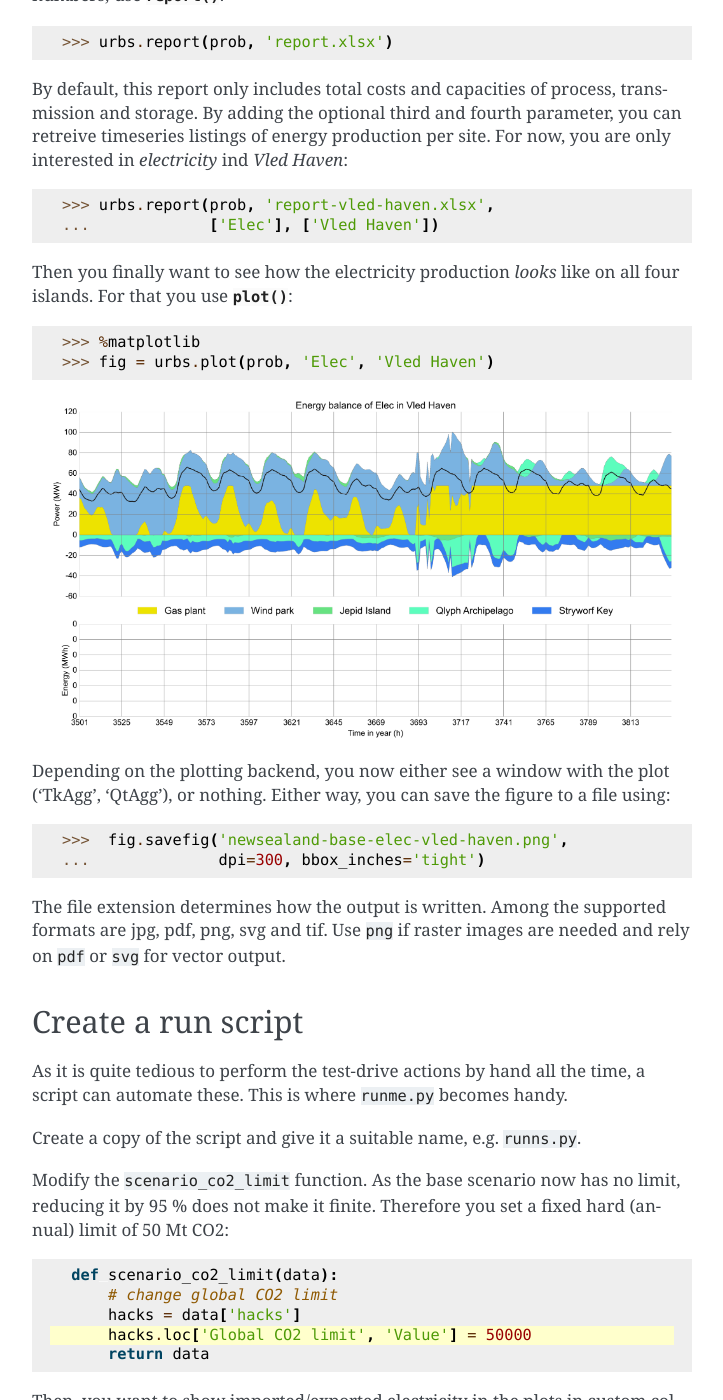
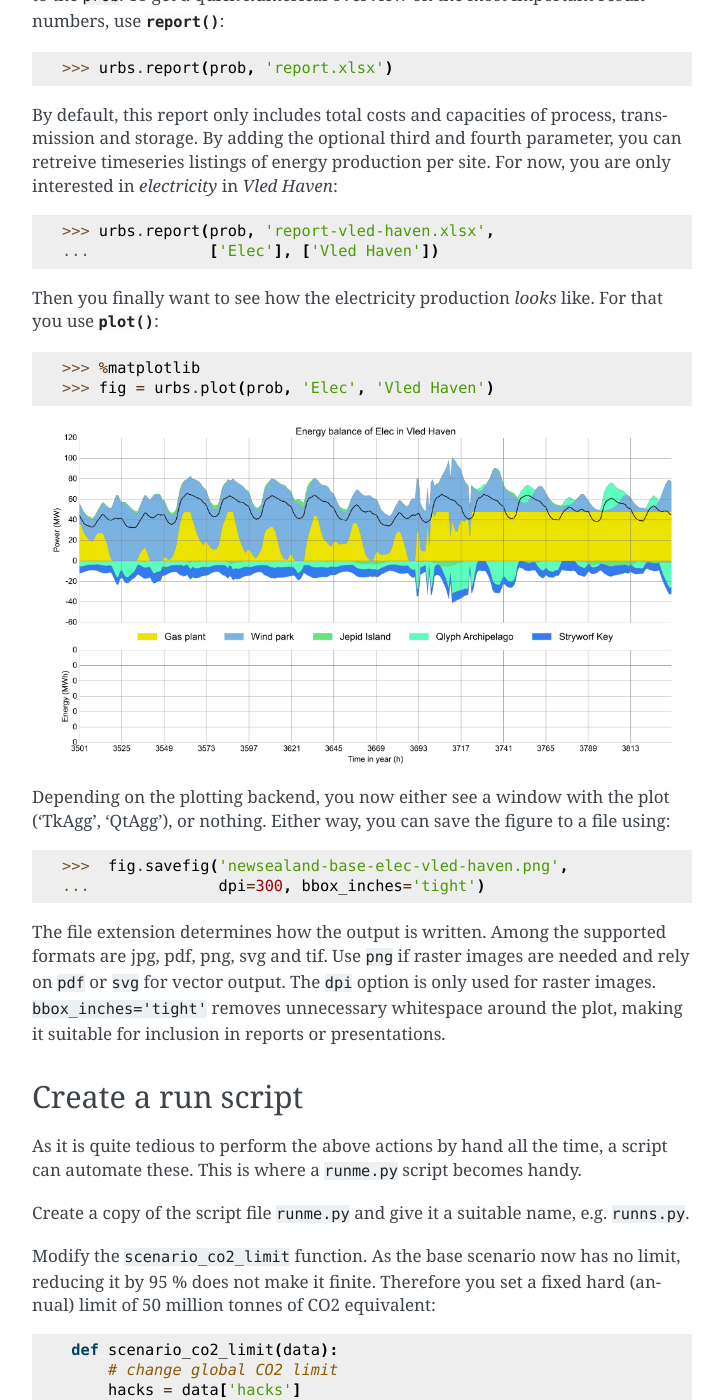
Before and after one commit to tum-ens/urbs, a Sphinx documentation site: the page built from doc/workflow.rst, in a window 1280 px wide and 1400 px high, scrolled down 9075 px. Shown: the whole window, without its empty margins (388-1111 px from the left). Built offline with Sphinx 7.4.7, drawn with Linux system fonts in a browser that asks for light colours; some of the changed text lies outside the part shown.

Commit message:
fix: more minor workflow.rst changes

```diff
--- a/doc/workflow.rst
+++ b/doc/workflow.rst
@@ -257,8 +257,8 @@
     4,0.561,0.956,0.956,0.461
     ...,...,...,...,...
 
-You make sure that both the island names and the commodity name match *exactly*
-with the name given on the other sheets.
+You make sure that both the island names and the commodity name *exactly* match
+the identifiers used on the other sheets.
 
 For the demand, you also have no real data for now. But with some scaling
 (divide by 1000), the example series make for a good temporary demand time
@@ -280,7 +280,7 @@
 
 .. note::
 
-    For reference this is how
+    For reference, this is how
     :download:`newsealand.xlsx <newsealand/newsealand.xlsx>` looks for me
     having performed the above steps.
 
@@ -323,9 +323,11 @@
 Ignore the deprecation warning [1]_ for now. The solver object has a ``solve``
 method, which takes the problem as an argument and returns a solution. For
 bigger problems, the next step can take several hours or even days. Therefore,
-you enable visible progress output by setting the option ``Tee`` [2]_::
+you enable visible progress output by setting the option ``tee`` [2]_.
+Additionally, you can save the output to a logfile using the ``logfile``
+option::
 
-    >>> result = optim.solve(prob, tee=True)
+    >>> result = optim.solve(prob, logfile='solver.log', tee=True)
 
 This results in roughly the following output appearing on the console::
 
@@ -375,13 +377,13 @@
 By default, this report only includes total costs and capacities of process,
 transmission and storage. By adding the optional third and fourth parameter,
 you can retreive timeseries listings of energy production per site. For now,
-you are only interested in *electricity* ind *Vled Haven*::
+you are only interested in *electricity* in *Vled Haven*::
 
     >>> urbs.report(prob, 'report-vled-haven.xlsx',
     ...             ['Elec'], ['Vled Haven'])
 
-Then you finally want to see how the electricity production *looks* like on all
-four islands. For that you use :func:`plot`::
+Then you finally want to see how the electricity production *looks* like. For
+that you use :func:`plot`::
 
     >>> %matplotlib
     >>> fig = urbs.plot(prob, 'Elec', 'Vled Haven')
@@ -399,20 +401,23 @@
 
 The file extension determines how the output is written. Among the supported
 formats are jpg, pdf, png, svg and tif. Use ``png`` if raster images are needed
-and rely on ``pdf`` or ``svg`` for vector output.
+and rely on ``pdf`` or ``svg`` for vector output. The ``dpi`` option is only
+used for raster images. ``bbox_inches='tight'`` removes unnecessary whitespace
+around the plot, making it suitable for inclusion in reports or presentations.
 
 
 Create a run script
 -------------------
 
-As it is quite tedious to perform the test-drive actions by hand all the time,
-a script can automate these. This is where ``runme.py`` becomes handy.
+As it is quite tedious to perform the above actions by hand all the time,
+a script can automate these. This is where a ``runme.py`` script becomes handy.
 
-Create a copy of the script and give it a suitable name, e.g. ``runns.py``.
+Create a copy of the script file ``runme.py`` and give it a suitable name,
+e.g. ``runns.py``.
 
 Modify the ``scenario_co2_limit`` function. As the base scenario now has no
 limit, reducing it by 95 % does not make it finite. Therefore you set a fixed
-hard (annual) limit of 50 Mt CO2:
+hard (annual) limit of 50 million tonnes of CO2 equivalent:
 
 .. code-block:: python
    :emphasize-lines: 4
```
